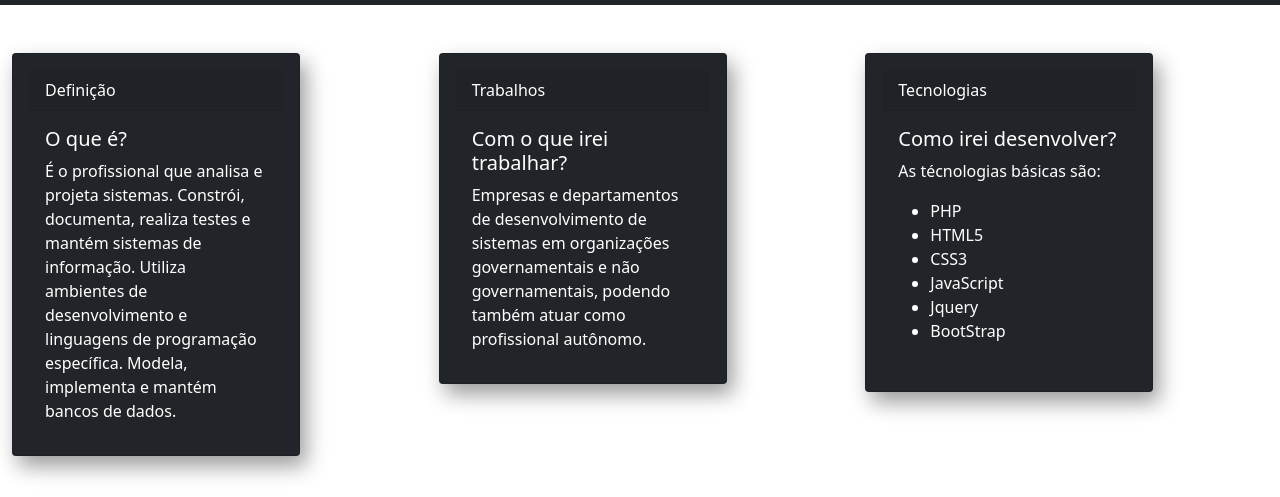
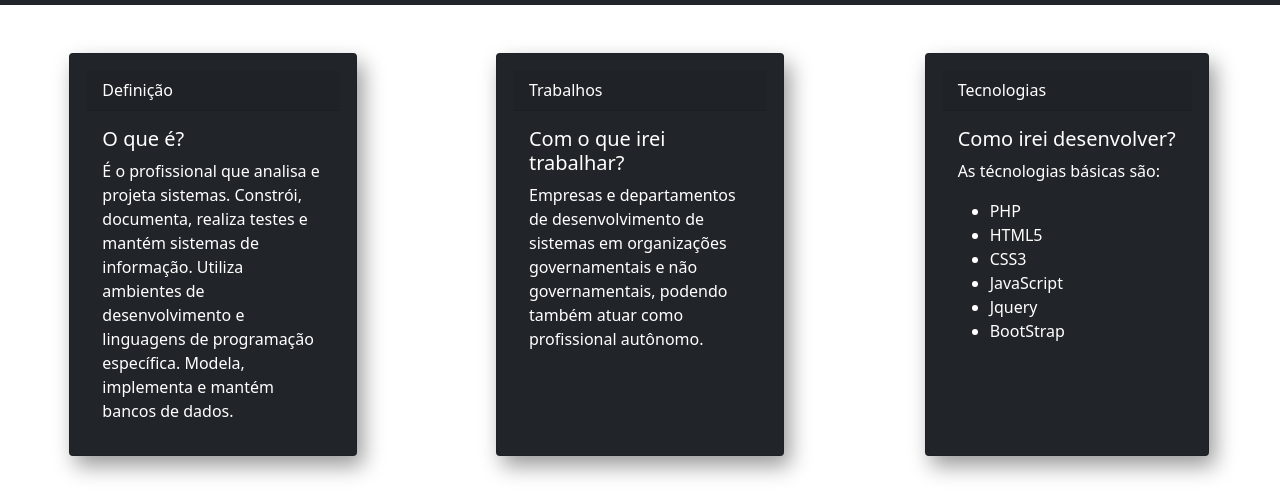
Before and after one commit to ViniCarvalho71/DesafioDesign-DS, a plain HTML site: page index.html in a window 1280 px wide. Shown: the part 303-800 px from the top of the page. Drawn offline with Linux system fonts and the light colour scheme.

Commit message:
Finalização do projeto

```diff
--- a/css/home.css
+++ b/css/home.css
@@ -36,6 +36,12 @@ a:hover {
     text-align: center;
 }
 
+.centralizar{
+    display: flex;
+    justify-content: center;
+    text-align: start !important;
+
+}
 .card-css:hover {
     color: orange !important;
 }
--- a/index.html
+++ b/index.html
@@ -45,8 +45,8 @@
     </nav>
 
     <div class="container-fluid mt-5">
-        <div class="row justify-content-center">
-            <div class="col-12-col-sm-8 col-md-4">
+        <div class="row  ">
+            <div class="col-12-col-sm-8 col-md-4 centralizar">
                 <div class="card card-css p-3 text-white bg-dark mb-3" style="max-width: 18rem;">
                     <div class="card-header">Definição</div>
                     <div class="card-body">
@@ -56,7 +56,7 @@
                     </div>
                 </div>
             </div>
-            <div class="col-12-col-sm-8 col-md-4">
+            <div class="col-12-col-sm-8 col-md-4 centralizar ">
                 <div class="card card-css p-3 text-white bg-dark mb-3 " style="max-width: 18rem;">
                     <div class="card-header">Trabalhos</div>
                     <div class="card-body">
@@ -65,7 +65,7 @@
                     </div>
                 </div>
             </div>
-            <div class="col-12-col-sm-8 col-md-4">
+            <div class="col-12-col-sm-8 col-md-4 centralizar ">
                 <div class="card card-css p-3 text-white bg-dark mb-3" style="max-width: 18rem;">
                     <div class="card-header">Tecnologias</div>
                     <div class="card-body">
```
